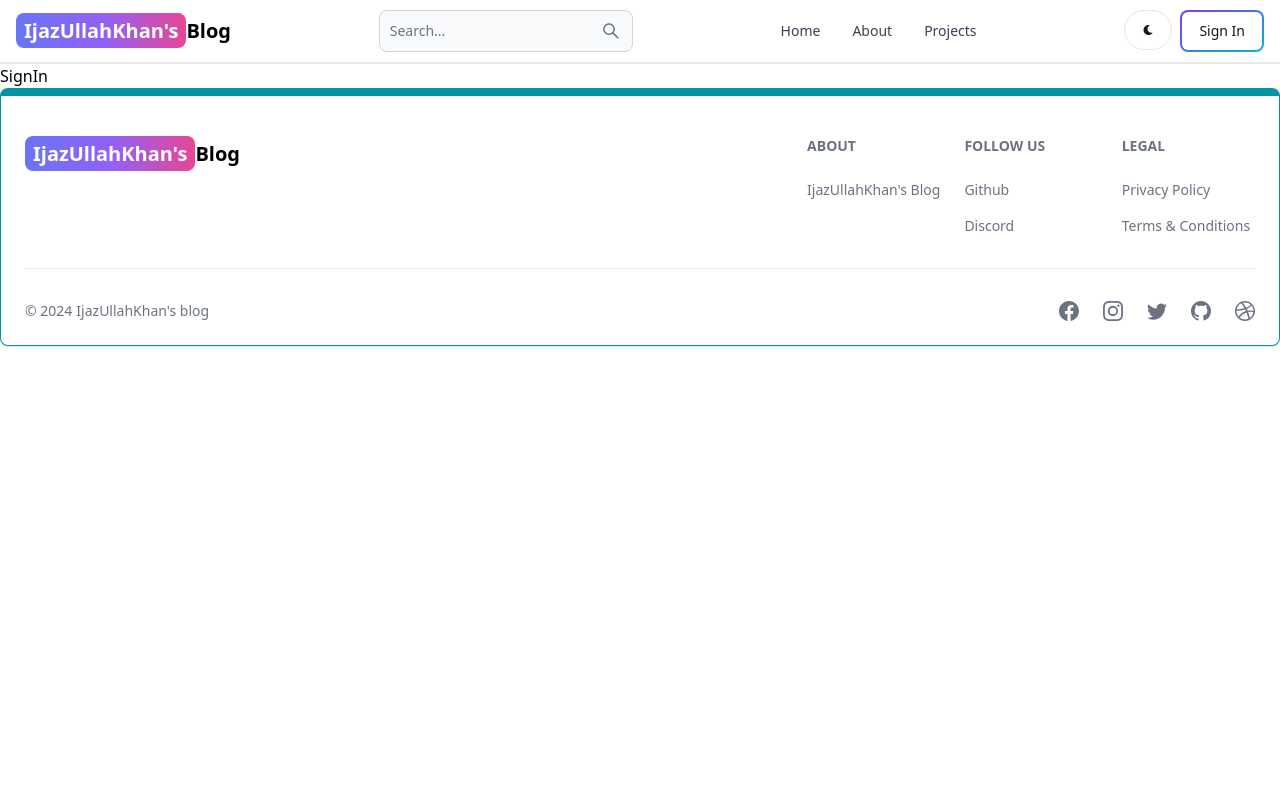
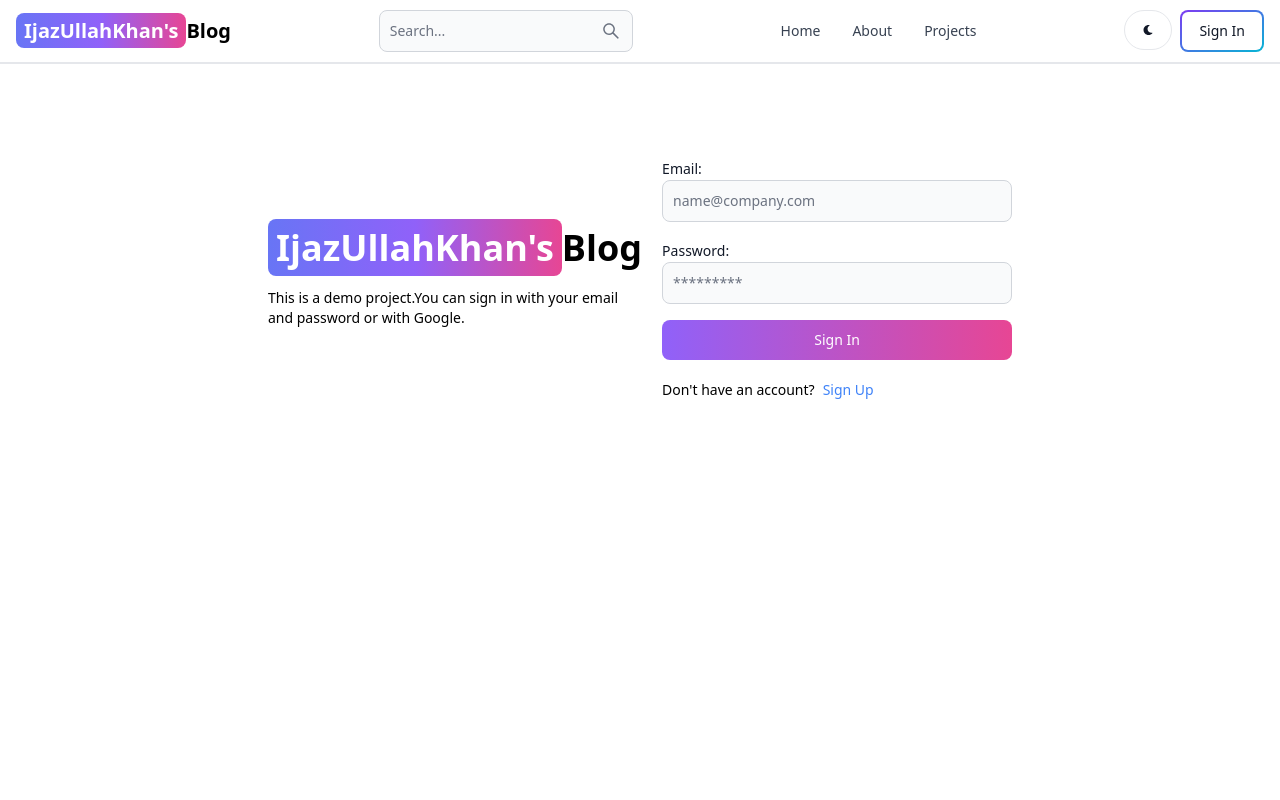
Before and after one commit to IjazUllahKhan/MERN-BLOG, a React (Vite) app in the folder client/: page /signin in a window 1280 px wide. Shown: the top 800 px of the page. Built offline with nearby package versions, Linux system fonts and the light colour scheme.

Commit message:
complete signin page functionality

```diff
--- a/client/src/pages/SignIn.jsx
+++ b/client/src/pages/SignIn.jsx
@@ -1,7 +1,111 @@
-import React from 'react'
+import { Alert, Button, Label, Spinner, TextInput } from 'flowbite-react'
+import React, { useState } from 'react'
+import { Link, json,useNavigate } from 'react-router-dom'
 
 export default function SignIn() {
+  const [formData,setFormData] = useState({});
+  const [errorMessage,setErrorMessage]= useState(null);
+  const [loading ,setLoading] = useState(false);
+  const navigate = useNavigate();
+
+  const handleChange = (e)=>{
+    setFormData({ ...formData,[e.target.id]: e.target.value.trim()})
+  }
+  const handleSubmit = async(e)=>{
+    e.preventDefault();
+    if ( !formData.email || !formData.password) {
+      return setErrorMessage('please fill out all fields.')
+    }
+    try {
+      setLoading(true);
+      setErrorMessage(null)
+      const res = await fetch('/api/auth/signin',{
+        method:'POST',
+        headers:{ 'Content-Type' : 'application/json'},
+        body: JSON.stringify(formData)
+      })
+      if (!res.ok) {
+        throw new Error('Network response was not ok.');
+      }
+      const data = await res.json();
+
+      if (data.success === false){
+        return setErrorMessage(data.message)
+      }
+      setLoading(false)
+      if(res.ok){
+        navigate('/')
+      }
+
+    } catch (error) {
+      setErrorMessage(error.message)
+      setLoading(false)
+
+    }
+  }
+
   return (
-    <div>SignIn</div>
+    <div className='min-h-screen mt-20'>
+      <div className='flex p-3 max-w-3xl mx-auto flex-col md:flex-row md:items-center gap-5'>
+      {/* left */}
+      <div className='flex-1'>
+      <Link to="/" className='  font-bold dark:text-white text-4xl '>
+        <span className='px-2 py-1 bg-gradient-to-r from-indigo-500 via-purple-500 to-pink-500 rounded-lg text-white'>IjazUllahKhan's</span>
+        Blog
+        </Link>
+        <p className='text-sm mt-5'>
+          This is a demo project.You can sign in with your email and password
+          or with Google.
+        </p>
+
+      </div>
+      {/* right */}
+      <div className='flex-1'>
+        <form className='flex flex-col gap-4 ' onSubmit={handleSubmit}>
+          <div>
+          <Label value='Email:'/>
+          <TextInput
+          type='email'
+          placeholder='name@company.com'
+          id='email'
+          onChange={handleChange}
+          />
+          </div>
+          <div>
+          <Label value='Password:'/>
+          <TextInput
+          type='password'
+          placeholder='*********'
+          id='password'
+          onChange={handleChange}
+          />
+          </div>
+          <Button gradientDuoTone= 'purpleToPink' type='submit' disabled ={loading} >
+            {
+              loading ? (
+                <>
+                <Spinner size='sm' />
+                <span className='pl-3'>Loading...</span>
+                </>
+              ): ( "Sign In")
+            }
+          </Button>
+        </form>
+        <div className='flex gap-2 text-sm mt-5'>
+          <span>Don't have an account?</span>
+          <Link to='/signup ' className='text-blue-500'>
+            Sign Up
+          </Link>
+        </div>
+        {
+          errorMessage && (
+            <Alert className='mt-5 ' color='failure'>
+              {errorMessage}
+            </Alert>
+          )
+        }
+      </div>
+      </div>
+    </div>
   )
 }
```
